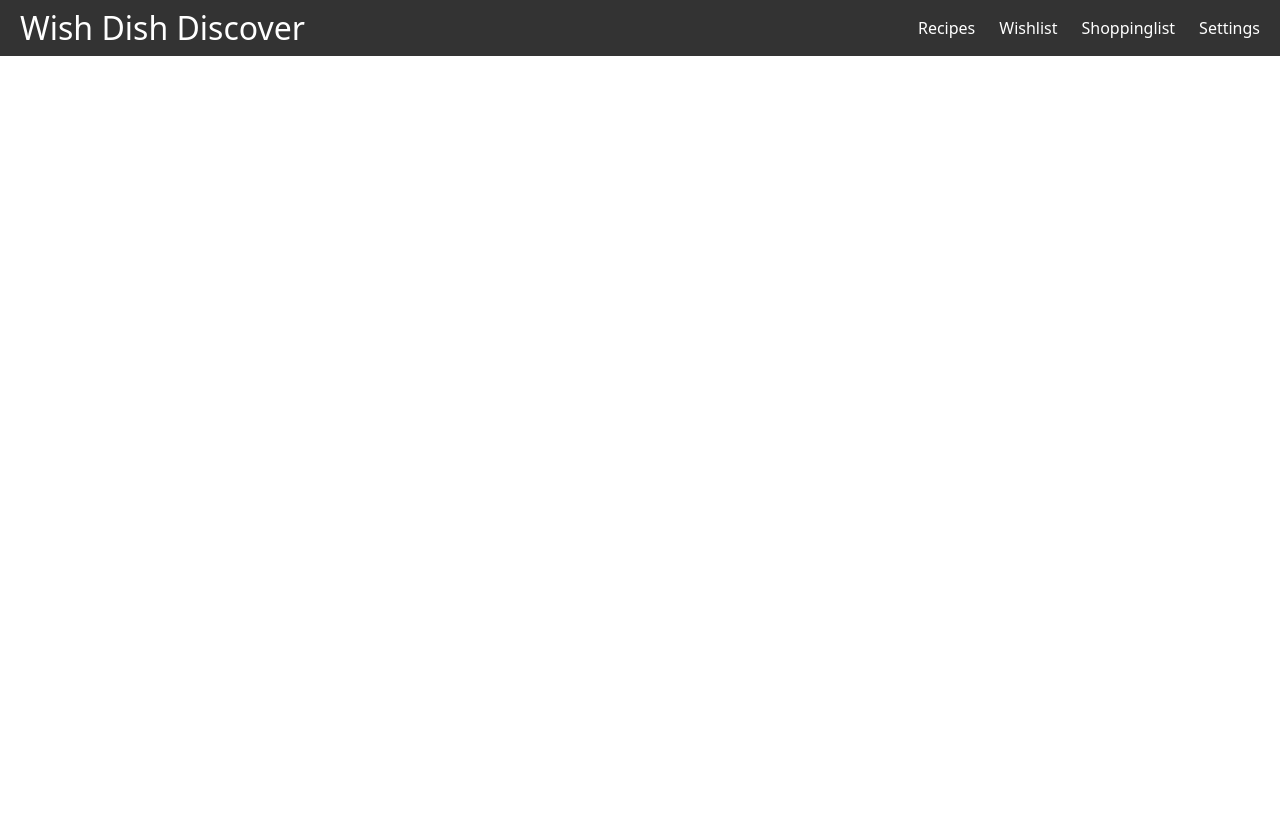
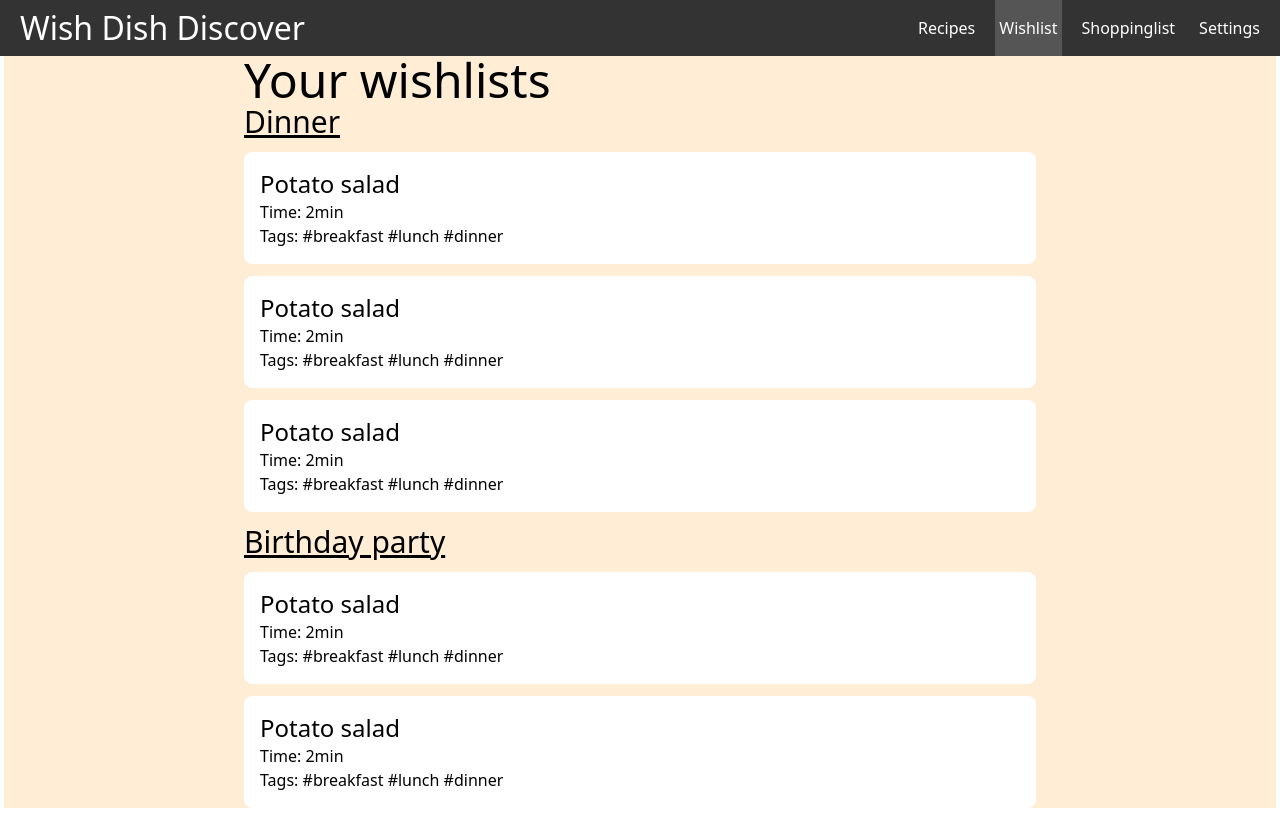
Before and after one commit to mgretek/dish-discover, a React (Create React App) app: page /wishlists in a window 1280 px wide. Built offline with nearby package versions, Linux system fonts and the light colour scheme.

Commit message:
Created basic wishlists page html structure

```diff
--- a/src/App.js
+++ b/src/App.js
@@ -4,7 +4,7 @@ import { Home } from "./pages/Home";
 import { Recipe } from "./pages/Recipe";
 import { RecipeSearch } from "./pages/RecipeSearch";
 import { Shoppinglist } from "./pages/Shoppinglist";
-import { Wishlist } from "./pages/Wishlist";
+import { Wishlists } from "./pages/Wishlists";
 import { Route, Routes } from "react-router-dom";
 
 function App() {
@@ -16,7 +16,7 @@ function App() {
           <Route path="/" element={<Home />} />
           <Route path="/recipes" element={<RecipeSearch />} />
           <Route path="/recipe/:id" element={<Recipe />} />
-          <Route path="/wishlist" element={<Wishlist />} />
+          <Route path="/wishlists" element={<Wishlists />} />
           <Route path="/shoppinglist" element={<Shoppinglist />} />
         </Routes>
       </div>
--- a/src/components/Navbar.js
+++ b/src/components/Navbar.js
@@ -9,7 +9,7 @@ export const Navbar = () => {
       </Link>
       <ul>
         <CustomLink to={"/recipes"}>Recipes</CustomLink>
-        <CustomLink to={"/wishlist"}>Wishlist</CustomLink>
+        <CustomLink to={"/wishlists"}>Wishlist</CustomLink>
         <CustomLink to={"/shoppinglist"}>Shoppinglist</CustomLink>
         <Link>
           <Settings />
--- /dev/null
+++ b/src/components/Wishlist.js
@@ -0,0 +1,19 @@
+import React from "react";
+
+export const Wishlist = ({ title, children }) => {
+  return (
+    <div className="text-left">
+      <h1 className="text-3xl underline">{title}</h1>
+      {children}
+    </div>
+  );
+};
+export const WishItem = () => {
+  return (
+    <div className="bg-white my-3 rounded-lg p-4">
+      <h2 className="text-2xl">Potato salad</h2>
+      <p>Time: 2min</p>
+      <p>Tags: #breakfast #lunch #dinner</p>
+    </div>
+  );
+};
--- a/src/pages/Recipe.js
+++ b/src/pages/Recipe.js
@@ -211,9 +211,9 @@ export const Recipe = () => {
   }, [id]);
 
   return (
-    <div>
+    <div className="bg-orange-100 min-h-screen">
       {isFetched && (
-        <div class="flex mx-40 mt-10">
+        <div class="flex px-40 pt-10 ">
           <div>
             <img className="mt-4" src={recipe.image} alt={recipe.title} />
             <button
--- a/src/pages/RecipeSearch.js
+++ b/src/pages/RecipeSearch.js
@@ -1,5 +1,6 @@
 import React, { useState } from "react";
 import { Link } from "react-router-dom";
+import { loadWishlists } from "../wishlists";
 
 const data = {
   results: [
@@ -273,7 +274,7 @@ export const RecipeSearch = () => {
   }
 
   return (
-    <div className="lg:px-32 bg-stone-300">
+    <div className="lg:px-32 bg-orange-100">
       <div className="xl:w-1/2 py-14 flex flex-col gap-4">
         <h1 className="text-5xl text-left">Recipe search</h1>
         <div className="flex gap-x-5">
@@ -336,7 +337,7 @@ export const RecipeSearch = () => {
       <section className="p-4 bg-white">
         <ul>
           {results.map((recipe) => (
-            <li className="bg-stone-300 p-10 rounded-xl m-5" key={recipe.id}>
+            <li className="bg-orange-100 p-10 rounded-xl m-5" key={recipe.id}>
               <div className="flex">
                 {/* <div className="bg-gray-500 w-32 h-36"></div> */}
                 <img src={recipe.image} alt={recipe.title} />
--- a/src/pages/Wishlist.js
+++ /dev/null
@@ -1,3 +0,0 @@
-export const Wishlist = () => {
-  return <h1>Wishlist</h1>;
-};
--- /dev/null
+++ b/src/pages/Wishlists.js
@@ -0,0 +1,18 @@
+import { Wishlist, WishItem } from "../components/Wishlist";
+
+export const Wishlists = () => {
+  return (
+    <div className="bg-orange-100 md:px-20 lg:px-60">
+      <h2 className="text-5xl text-left">Your wishlists</h2>
+      <Wishlist title={"Dinner"}>
+        <WishItem />
+        <WishItem />
+        <WishItem />
+      </Wishlist>
+      <Wishlist title={"Birthday party"}>
+        <WishItem />
+        <WishItem />
+      </Wishlist>
+    </div>
+  );
+};
--- /dev/null
+++ b/src/wishlists.js
@@ -0,0 +1,5 @@
+export async function createWishlist() {}
+
+export async function addToWishlist(listId, recipe) {}
+
+export async function loadWishlists() {}
```
